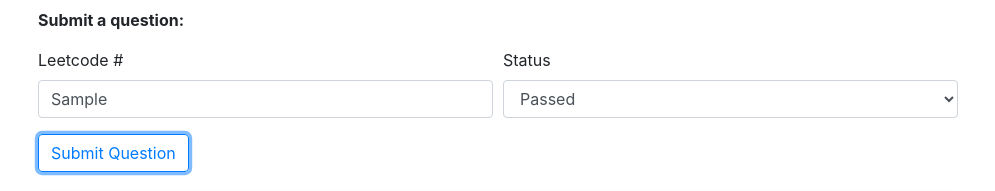
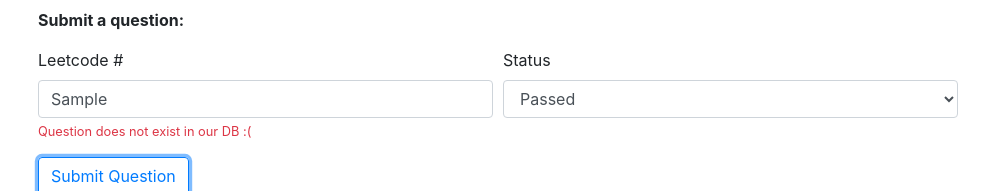
Before and after one commit to fabio-pardo/LC, a React (Create React App) app in the folder client/: page / in a window 1280 px wide. Both pictures are taken after typing "Sample" into the empty fields and a click on the button "Submit Question". Shown: the part 194-385 px from the top of the page, without its empty margins (142-1137 px from the left). Built offline with nearby package versions, Linux system fonts and the light colour scheme; no server answers.

Commit message:
Added question feedback

```diff
--- a/client/src/components/QuestionForm.jsx
+++ b/client/src/components/QuestionForm.jsx
@@ -30,6 +30,16 @@
       });
   };
 
+  const foundQuestion = (questionNumber) => {
+    Axios.get(`/questions/questionBank/${questionNumber}`).then((response) => {
+      if (response.data === "") {
+        setFoundQ(false);
+      } else {
+        setFoundQ(true);
+      }
+    });
+  };
+
   var nowDate = new Date();
   var date =
     nowDate.getMonth() +
@@ -45,10 +55,13 @@
     date: date,
   });
 
+  const [foundQ, setFoundQ] = useState(false);
+  const [feedbackHidden, setFeedbackHidden] = useState(true);
+
   return (
     <div id="questionForm">
       <p id="submitQuestionP">Submit a question:</p>
-      <Form onSubmit={(e) => handleSubmitQuestion(e)}>
+      <Form noValidate onSubmit={(e) => handleSubmitQuestion(e)}>
         <Form.Row>
           <Form.Group as={Col} controlId="formGridQuestionNumber">
             <Form.Label>Leetcode #</Form.Label>
@@ -59,10 +72,42 @@
                   passed: questionInfo.passed,
                   date: questionInfo.date,
                 });
+
+                if (e.target.value === "") {
+                  setFeedbackHidden(true);
+                } else {
+                  setFeedbackHidden(false);
+                }
+
+                foundQuestion(e.target.value);
               }}
               required
               placeholder="#"
             />
+            {foundQ && !feedbackHidden && (
+              <div
+                style={{
+                  width: `100%`,
+                  color: "#28a745",
+                  marginTop: ".25rem",
+                  fontSize: "80%",
+                }}
+              >
+                Question found. Ready to submit!
+              </div>
+            )}
+            {!foundQ && !feedbackHidden && (
+              <div
+                style={{
+                  width: `100%`,
+                  color: "#dc3545",
+                  marginTop: ".25rem",
+                  fontSize: "80%",
+                }}
+              >
+                Question does not exist in our DB :(
+              </div>
+            )}
           </Form.Group>
 
           <Form.Group as={Col} controlId="formGridQuestionStatus">
```
